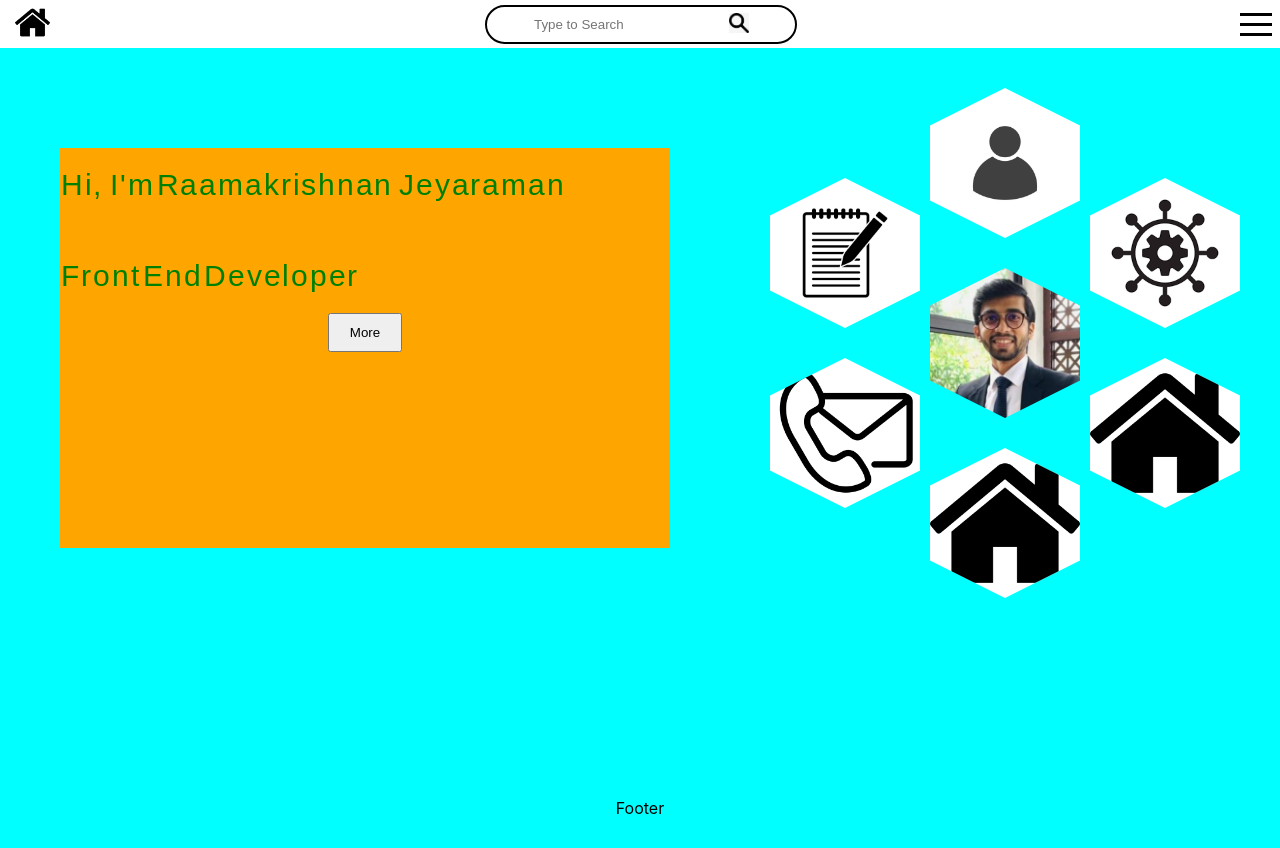
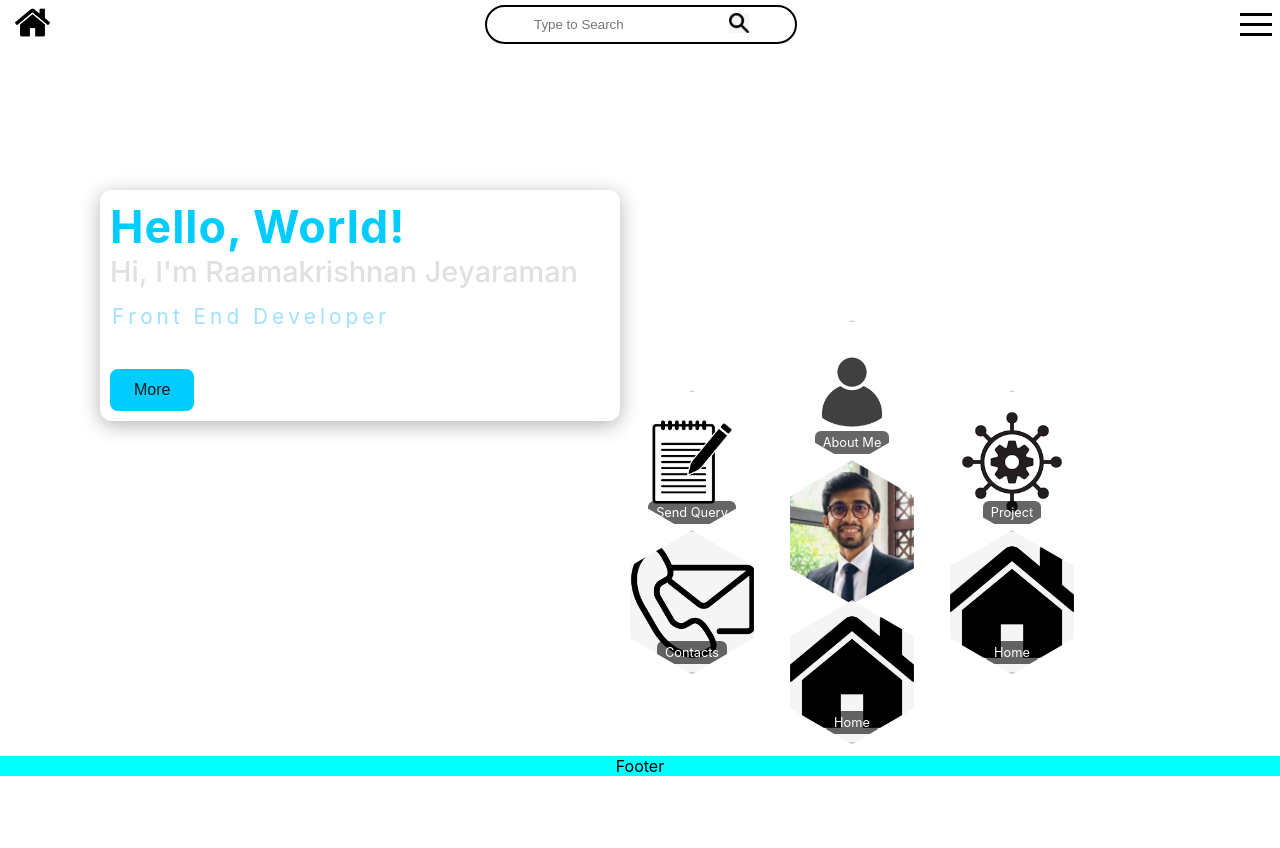
Before and after one commit to raam5544/My-Portfolio, a React (Create React App) app: page / in a window 1280 px wide. Built offline with nearby package versions, Linux system fonts and the light colour scheme.

Commit message:
Edited the landing page

```diff
--- a/src/Components/Honeycomp.css
+++ b/src/Components/Honeycomp.css
@@ -1,64 +1,48 @@
 .honeycomb-container {
     position: relative;
-    /* Adjust the width based on your needs */
-    /* Adjust the height based on your needs */
-    background-color: gray;
-    margin-top: -150px;
-    overflow: visible;
+    width: fit-content;
+    margin: 60px auto;
+    display: flex;
+    flex-wrap: wrap;
+    justify-content: center;
 }
 
 .honeycomb-cell {
     position: absolute;
-    width: 150px;
-    height: 150px;
-    margin-left: 100px;
-    background-color: white;
+    width: 140px;
+    height: 140px;
+    clip-path: polygon(
+        50% 0%, 93% 25%, 93% 75%,
+        50% 100%, 7% 75%, 7% 25%
+    );
+    background-color: #f5f5f5;
+    border: 2px solid #ccc;
+    transition: transform 0.3s, box-shadow 0.3s;
+    cursor: pointer;
     display: flex;
+    align-items: center;
     justify-content: center;
-    /* Color of honeycomb cells */
-    clip-path: polygon(50% 0%, 100% 25%, 100% 75%, 50% 100%, 0% 75%, 0% 25%);
-    transition: ease;
-    flex-direction: column;
+    overflow: hidden;
 }
 
 .honeycomb-cell:hover {
-    /* Scale and rotate on hover */
-    /* Change background color on hover */
-    cursor: pointer;
-    transform: translate(-10px, 100px);
-    border: solid white;
+    transform: scale(1.05);
+    box-shadow: 0 10px 20px rgba(0, 0, 0, 0.15);
 }
 
-.odd {
-    /* Different color for odd row/column */
-    transition: width;
-    background-color: aqua;
-    height: 150px;
-    width: 150px;
-    transition: transform 0.3s ease;
+.honeycomb-image {
+    width: 100%;
+    height: 100%;
+    object-fit: cover;
+    transition: opacity 0.3s;
 }
 
-.image {
-    height: 100%;
-    width: 100%;
-    background: transparent;
+.honeycomb-label {
+    position: absolute;
+    bottom: 8px;
+    background-color: rgba(0, 0, 0, 0.6);
+    color: white;
+    padding: 4px 8px;
+    font-size: 0.8rem;
+    border-radius: 6px;
 }
-
-.img:hover {
-    transform: translate(-10px, -10px);
-
-}
-
-.text {
-    opacity: 0;
-    position: absolute;
-    left: 30px;
-    top: 10px;
-    color: red;
-    font-size: 40px;
-    font-weight: 800;
-}
-
-.text:hover {
-    opacity: 1;
-}
--- a/src/Components/Honeycomp.js
+++ b/src/Components/Honeycomp.js
@@ -3,46 +3,52 @@ import './Honeycomp.css'
 import { Link } from 'react-router-dom';
 
 function Honeycomp() {
-    const rows = 3; // Number of rows in the honeycomb grid
-    const cols = 3; // Number of columns in the honeycomb grid
+    const rows = 3;
+    const cols = 3;
     let count = 0;
-    const images = [{ pic: './about.jpg', txt: 'About Me' }, { pic: './notepad.png', txt: 'Send Query' }, { pic: './1663653933402.jpg', txt: '' }, { pic: '/projects.png', txt: 'Project' }, { pic: './contact.png', txt: 'Contacts' }, { pic: './home.png', txt: 'Home' }, { pic: './home.png', txt: 'Home' }]
+    const images = [
+        { pic: './about.jpg', txt: 'About Me' },
+        { pic: './notepad.png', txt: 'Send Query' },
+        { pic: './1663653933402.jpg', txt: '' },
+        { pic: '/projects.png', txt: 'Project' },
+        { pic: './contact.png', txt: 'Contacts' },
+        { pic: './home.png', txt: 'Home' },
+        { pic: './home.png', txt: 'Home' }
+    ];
 
-    // Generate the honeycomb cells
     const renderCells = () => {
         const cells = [];
-
         for (let row = 0; row < rows; row++) {
             for (let col = 0; col < cols; col++) {
-                if (col == 0 && row == 0 || col == 2 && row == 0) {
-                    continue
+                if ((col === 0 && row === 0) || (col === 2 && row === 0)) {
+                    continue;
                 }
-                else {
+                const item = images[count];
                 cells.push(
-                        <Link to={"/QueryForm"}>
+                    <Link to="/QueryForm" key={`${row}-${col}`}>
                         <div
-                                key={`${row}-${col}`}
-                                className={`honeycomb-cell`}
+                            className="honeycomb-cell"
                             style={{
-                                    transform: `translate(${col * 160}px, ${row * 180 + (col % 2 === 0 ? 0 : 90)}px)`
+                                transform: `translate(${col * 160}px, ${row * 140 + (col % 2 === 0 ? 0 : 70)}px)`
                             }}
                         >
-                                <img className="image" src={images[count].pic} alt="Honeycomb Image" title={images[count].txt} />
+                            <img
+                                className="honeycomb-image"
+                                src={item.pic}
+                                alt={item.txt || "Honeycomb"}
+                                title={item.txt}
+                            />
+                            {item.txt && <div className="honeycomb-label">{item.txt}</div>}
                         </div>
                     </Link>
                 );
-                }
-                count++
+                count++;
             }
         }
         return cells;
     };
 
-    return (
-        <div className="honeycomb-container">
-            {renderCells()}
-        </div>
-    );
+    return <div className="honeycomb-container">{renderCells()}</div>;
 }
 
 export default Honeycomp;
--- a/src/Components/Introduction.css
+++ b/src/Components/Introduction.css
@@ -1,47 +1,3 @@
-.introContParent {
-    display: flex;
-    flex-direction: column;
-    text-wrap: wrap;
-    height: 50vh;
-    width: 610px;
-    padding-right: 0px;
-    margin: 0%;
-    background-color: orange;
-    contain: content;
-    text-align: justify;
-    margin-left: -120px;
-}
-
-.introContainer {
-    display: flex;
-    flex-direction: row;
-    text-wrap: wrap;
-    flex-wrap: wrap;
-    font-size: 30px;
-    margin-top: 20px;
-    font-family: Arial, Helvetica, sans-serif;
-    padding: 0%;
-    color: green;
-}
-
-h4 {
-    margin: 0%;
-}
-
-h6 {
-    margin: 0%;
-}
-
-.introBody {
-    opacity: 0;
-    transform: translateY(-100px) rotate(0deg);
-    /* Start position (above) */
-    animation: fall 1s ease forwards;
-    margin: 0 1px;
-    /* Spacing between letters */
-    /* background-color: blueviolet; */
-
-}
 
 @keyframes fall {
     0% {
@@ -85,6 +41,92 @@ h6 {
     white-space: nowrap;
     overflow: hidden;
     width: 0;
-    animation: typing 4s steps(14) 1s forwards;
+    animation: typing 4s steps(14) 2s forwards;
     color: brown;
-}
+} */
+
+body {
+            background-color: #1a1a1a;
+            font-family: 'Segoe UI', Arial, sans-serif;
+            display: flex;
+            justify-content: center;
+            align-items: center;
+            min-height: 100vh;
+            margin: 0;
+            color: #ffffff;
+        }
+        .introContParent {
+            max-width: 500px;
+            padding: 10px;
+            text-align: left;
+            background: rgba(255, 255, 255, 0.05);
+            border-radius: 12px;
+            box-shadow: 0 4px 20px rgba(0, 0, 0, 0.3);
+        }
+        .introContainer {
+            margin-bottom: 15px;
+        }
+        .hello-world {
+            font-size: 2.8rem;
+            font-weight: 700;
+            color: #00ccff;
+            letter-spacing: 1px;
+            animation: slideIn 0.2s ease-out;
+        }
+        .introBody {
+            display: inline-block;
+            font-size: 1.8rem;
+            font-weight: 500;
+            color: #e0e0e0;
+            animation: fadeIn 0.2s ease-in forwards;
+            margin: 0 0px;
+        }
+        .titleBody {
+            display: inline-block;
+            font-size: 1.3rem;
+            font-weight: 400;
+            color: #a0e0ff;
+            animation: fadeIn 1s ease-in forwards;
+            margin: 0 2px;
+        }
+        .para {
+            font-size: 1rem;
+            line-height: 1.7;
+            color: #d0d0d0;
+            margin: 20px 0;
+            max-width: 600px;
+            margin-left: auto;
+            margin-right: auto;
+            transition: opacity 0.5s ease-in-out, transform 0.5s ease-in-out;
+        }
+        .para.hidden {
+            opacity: 0;
+            transform: translateY(10px);
+            height: 0;
+            overflow: hidden;
+        }
+        .btnClickMore {
+            padding: 12px 24px;
+            font-size: 1rem;
+            background-color: #00ccff;
+            color: #1a1a1a;
+            border: none;
+            border-radius: 8px;
+            cursor: pointer;
+            transition: background-color 0.3s ease, transform 0.2s ease;
+        }
+        .btnClickMore:hover {
+            background-color: #00aaff;
+            transform: scale(1.05);
+        }
+        .btnClickMore:active {
+            transform: scale(0.95);
+        }
+        @keyframes fadeIn {
+            from { opacity: 0; transform: translateY(8px); }
+            to { opacity: 1; transform: translateY(0); }
+        }
+        @keyframes slideIn {
+            from { opacity: 0; transform: translateY(-20px); }
+            to { opacity: 1; transform: translateY(0); }
+        }
--- a/src/Components/Introduction.js
+++ b/src/Components/Introduction.js
@@ -3,51 +3,52 @@ import './Introduction.css'
 
 
 function Introduction() {
-    let name_text = "Hi,\t\t I'm \Raamakrishnan \t\tJeyaraman \t\t\t\t\t\t\t\t\t\t\t\t\t\t\t\t\t\t\t\t\t\t\t\t\t\t\t\t\t\t\t\t\t\t\t\t\t\t\t\t\t\t\t\t\t\t\tFront End Developer"
-    let arr_name = Array.from(name_text)
-    let title = "Front End Developer"
-    let arr_title = Array.from(title)
-    let para = "With a strong background in both front-end and \t\t\t\tback-end development, I am equipped to create seamless, scalable, and responsive web applications that provide a fantastic user experience. From building dynamic UIs to managing server-side logic and databases, I handle every layer of the development process"
-    const [more, setMore] = useState(true)
-    let arr_para = Array.from(para)
+            const name_text = "Hi, I'm Raamakrishnan Jeyaraman";
+            const arr_name = Array.from(name_text);
+            const title = "Front End Developer";
+            const arr_title = Array.from(title);
+            const para = "With a strong background in both front-end and back-end development, I am equipped to create seamless, scalable, and responsive web applications that provide a fantastic user experience. From building dynamic UIs to managing server-side logic and databases, I handle every layer of the development process";
+            const [more, setMore] = useState(true);
+
             function clickMore() {
-        setMore(!more)
+                setMore(!more);
             }
+
             return (
-        <div className='introContParent'>
-
-            <div className='introContainer'>
-                <div class="letter-by-letter">Hello, World!</div>
-                {arr_name.map((e, index) => {
-                    return (
-                        <div className='introBody' key={index} style={{ animationDelay: `${index * 0.1}s` }}>
-                            {e}
+                <div className="introContParent">
+                    <div className="introContainer">
+                        <div className="hello-world">Hello, World!</div>
+                        {arr_name.map((e, index) => (
+                            <div
+                                className="introBody"
+                                key={index}
+                                style={{ animationDelay: `${index * 0.04}s` }}
+                            >
+                                {e === " " ? <span>&nbsp;</span> : e}
                             </div>
-                    );
-                })}
+                        ))}
                     </div>
 
-            <div className='introContainer'>
-                {arr_title.map((e, index) => {
-                    return (
-                        <div className='introBody' key={index} style={{ animationDelay: `${index * 0.1}s` }}>
-                            {e}
+                    <div className="introContainer">
+                        {arr_title.map((e, index) => (
+                            <div
+                                className="titleBody"
+                                key={index}
+                                style={{ animationDelay: `${index * 0.04}s` }}
+                            >
+                                {e === " " ? <span>&nbsp;</span> : e}
                             </div>
-                    );
-                })}
+                        ))}
                     </div>
-            {/* <div className='introContainer'>
-                {arr_para.map((e, index) => {
-                    return (
-                        <h6 className='introBody' key={index} style={{ animationDelay: `${index * 0.1}s` }}>
-                            {e}
-                        </h6>
-                    );
-                })}
-            </div> */}
-            <div>{more ? null : para}</div>
-            <div className='btnClickMoreParent'>
-                <button className='btnClickMore' onClick={clickMore}>{more ? 'More' : 'Hide'}</button>
+
+                    <div className={`para ${more ? 'hidden' : ''}`}>
+                        {para}
+                    </div>
+
+                    <div>
+                        <button className="btnClickMore" onClick={clickMore}>
+                            {more ? 'More' : 'Hide'}
+                        </button>
                     </div>
                 </div>
             );
--- a/src/Pages/Landingpage.css
+++ b/src/Pages/Landingpage.css
@@ -5,11 +5,11 @@
     flex-direction: column;
     justify-content: space-around;
     width: 100vw;
-    background-color: aqua;
+    background-color: white;
 
 }
 .introDiv{
     display: flex;
     flex-direction: row;
-    margin-left: 180px;
+    margin-left: 100px;
 }
```
Lines whose indentation alone changed are shown as unchanged.
